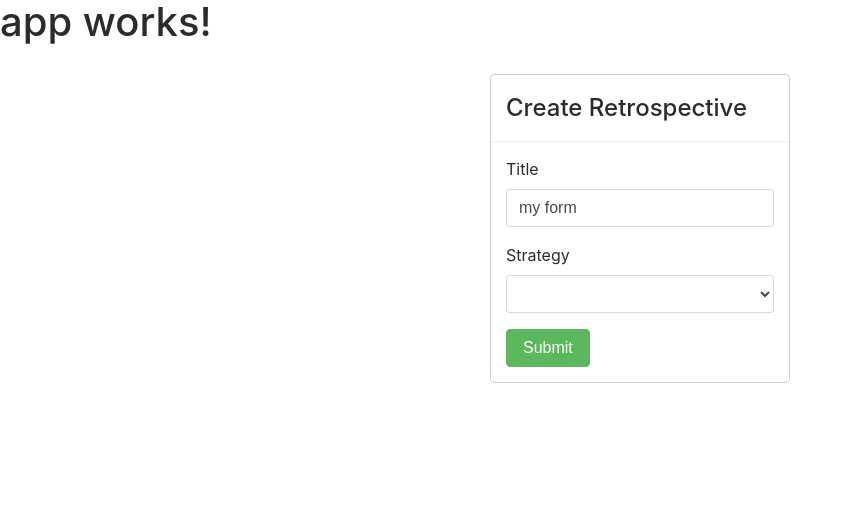
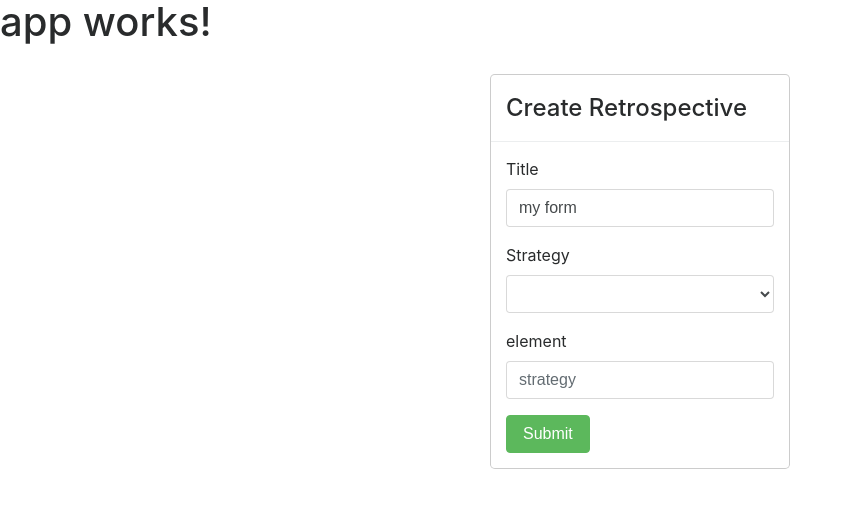
Before and after one commit to ivocardozo/generic-form, an Angular app: page / in a window 1280 px wide. Shown: the top 508 px of the page, without its empty margins (0-852 px from the left). Built offline with nearby package versions, Linux system fonts and the light colour scheme.

Commit message:
form element component

```diff
--- a/src/app/classes/form-element.ts
+++ b/src/app/classes/form-element.ts
@@ -1,8 +1,10 @@
 export class FormElement {
+  type: string;
   key: string;
-  type: string;
-  constructor (key: string, type: string) {
+  label: string;
+  constructor (type: string, key: string, label: string) {
+    this.type = type;
     this.key = key;
-    this.type = type;
+    this.label = label;
   }
 }
--- a/src/app/form-element/form-element.component.html
+++ b/src/app/form-element/form-element.component.html
@@ -1,10 +1,14 @@
 <div class="form-group">
-  <label for="title">Title</label>
+  <label>Title</label>
   <input type="text" [(ngModel)]="title" name="title" class="form-control" id="title" required>
 </div>
 <div class="form-group">
-  <label for="strategy">Strategy</label>
-  <select class="form-control" id="strategy" required [(ngModel)]="strategy" name="strategy">
+  <label>Strategy</label>
+  <select class="form-control" id="strategy" required [(ngModel)]="strategy" name="strategy" >
     <option *ngFor= "let strategy of strategies" [ngValue]="value">{{ title }}</option>
   </select>
 </div>
+<div class="form-group">
+  <label>{{formElement.label}}</label>
+  <input type="formElement.type" [(ngModel)]="formElement.key" name="title" class="form-control" id="title" placeholder="strategy" required>
+</div>
--- a/src/app/form-element/form-element.component.ts
+++ b/src/app/form-element/form-element.component.ts
@@ -11,11 +11,13 @@ export class FormElementComponent implements OnInit {
 title: string;
 value: string;
 strategy: string;
+formElement: FormElement;
 
   //@Input() formElement: FormElement;
   constructor() { }
 
   ngOnInit() {
+    this.formElement = new FormElement ('text', '', 'element');
     this.title = 'my form';
     this.value = 'my value';
     this.strategy  = 'my strategy';
```
